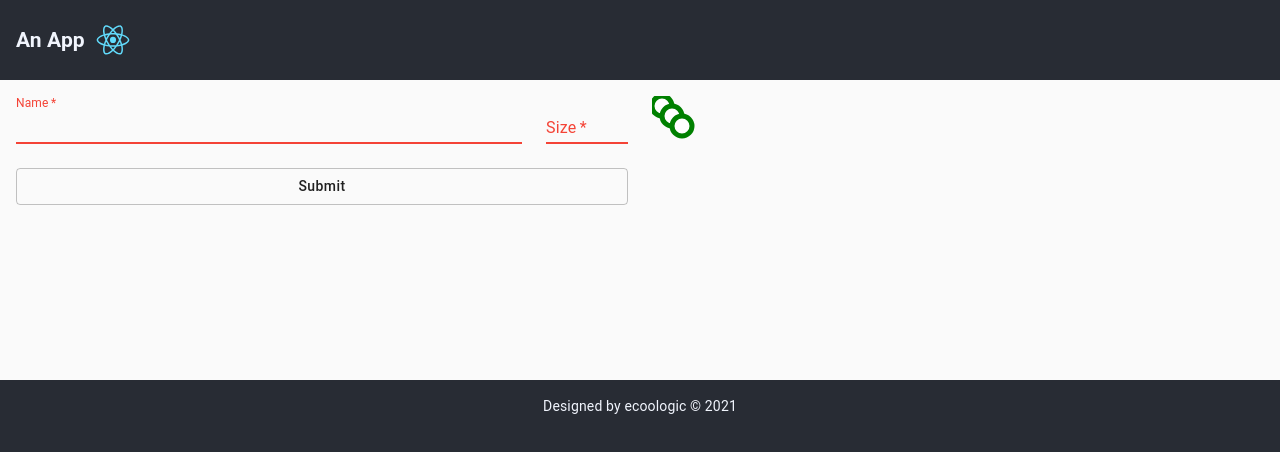
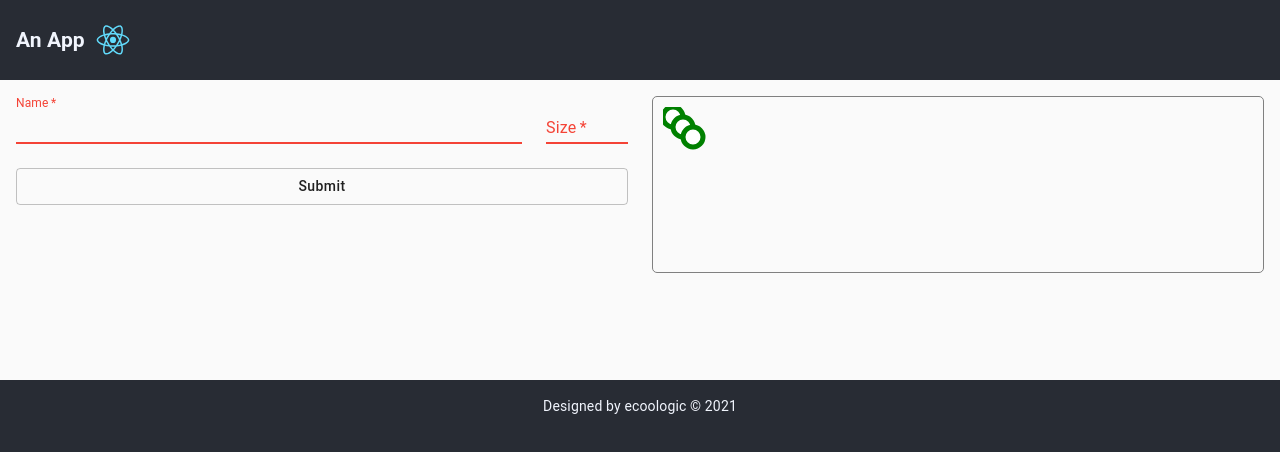
Before and after one commit to ecoologic/react-d3, a React (Create React App) app: page / in a window 1280 px wide. Shown: the top 452 px of the page. Built offline with nearby package versions, Linux system fonts and the light colour scheme.

Commit message:
Graph bordered

```diff
--- a/src/Content/index.tsx
+++ b/src/Content/index.tsx
@@ -9,6 +9,9 @@ const Content: FC = () => {
     console.log(` values`, values);
     alert(JSON.stringify(values));
   };
+
+  // TODO: boxes responsiveness!!!!
+  // TODO: or d3?
 
   return (
     <main className="App__content">
--- a/src/Graph/index.tsx
+++ b/src/Graph/index.tsx
@@ -1,6 +1,8 @@
 import React from 'react';
 import * as d3 from 'd3';
 import { SimulationNodeDatum } from 'd3';
+import { Box } from '@material-ui/core';
+import useStyles from '../useStyles';
 
 const nodes = [
   { id: 1, index: 1 },
@@ -10,6 +12,7 @@ const nodes = [
 
 // https://www.d3indepth.com/selections/
 const Graph = (): JSX.Element => {
+  const classes = useStyles();
   const graphRef = React.useRef(null);
   React.useEffect(() => {
     d3.select(`#nodeGroup`)
@@ -22,11 +25,13 @@ const Graph = (): JSX.Element => {
       .attr('r', 10);
   }, []);
   return (
-    <div id="graphId" ref={graphRef} className="Graph">
-      <svg xmlns="http://www.w3.org/2000/svg">
-        <g id="nodeGroup" fill="white" stroke="green" strokeWidth="5"></g>
-      </svg>
-    </div>
+    <Box className={classes.bordered}>
+      <div id="graphId" ref={graphRef} className="Graph">
+        <svg xmlns="http://www.w3.org/2000/svg">
+          <g id="nodeGroup" fill="white" stroke="green" strokeWidth="5"></g>
+        </svg>
+      </div>
+    </Box>
   );
 };
 
--- a/src/useStyles.ts
+++ b/src/useStyles.ts
@@ -1,14 +1,9 @@
 import { makeStyles } from '@material-ui/core';
 
 export default makeStyles({
-  padding: {
+  bordered: {
     padding: 10,
-  },
-  paddingX: {
-    paddingLeft: 10,
-    paddingRight: 10,
-  },
-  paddingLeft: {
-    paddingLeft: 10,
+    border: '1px solid grey !important;',
+    borderRadius: 5,
   },
 });
```
